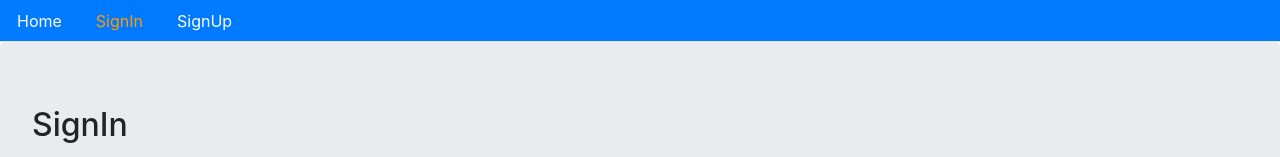
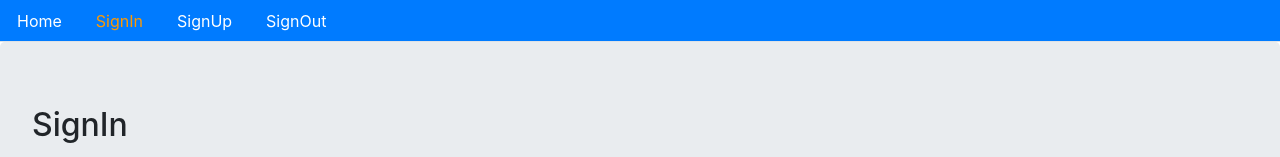
Before and after one commit to matthewchick/EcommerceWithReactAndNode_frontEnd, a React (Create React App) app: page /signin in a window 1280 px wide. Shown: the top 157 px of the page. Built offline with nearby package versions, Linux system fonts and the light colour scheme; no server answers.

Commit message:
Save login to localstorage and implement signout to clear localstorage

```diff
--- a/src/auth/Auth.js
+++ b/src/auth/Auth.js
@@ -1,5 +1,48 @@
 
 import { API } from '../config';
+
+// here next is callback function
+export const authenticate = (data, next) => {
+    if (typeof window !== 'undefined') {
+        localStorage.setItem('jwt', JSON.stringify(data));
+        next();
+    }
+}
+// use next callback function to redirect to another page
+export const signout = (next) => {
+    if (typeof window !== 'undefined') {
+        localStorage.removeItem('jwt');
+        next();
+        return fetch(`${API}/signout`, {
+            method: "GET"
+        })
+        .then(response => {
+            console.log('signout', response);
+        })
+        .catch(err => {
+            console.log(err);
+        })
+    }
+}
+
+export const signin = (user) => {
+    console.log(user.email, user.password);
+    // use return before fetch otherwise TypeError: Cannot read property 'then' of undefined
+    return fetch(`${API}/signin`, {
+        method: "POST",
+        headers: {
+            Accept: 'application/json',
+            "Content-Type": "application/json"
+        },
+        body: JSON.stringify(user)
+    })
+    .then(response => {
+        return response.json();
+    })
+    .catch(err => {
+        console.log(err);
+    })
+};
 
 export const signup = (user) => {
     // console.log(user.name, user.email, user.password);
@@ -19,22 +62,3 @@
         console.log(err);
     })
 };
-
-export const signin = (user) => {
-    console.log(user.email, user.password);
-    // use return before fetch otherwise TypeError: Cannot read property 'then' of undefined
-    return fetch(`${API}/signin`, {
-        method: "POST",
-        headers: {
-            Accept: 'application/json',
-            "Content-Type": "application/json"
-        },
-        body: JSON.stringify(user)
-    })
-    .then(response => {
-        return response.json();
-    })
-    .catch(err => {
-        console.log(err);
-    })
-};
--- a/src/core/NavMenu.js
+++ b/src/core/NavMenu.js
@@ -5,7 +5,8 @@
  * simply it connects component to the router.
  * Use Link, not necessary to reload index.html when link to other pages
  */
-import { Link, withRouter } from 'react-router-dom'
+import { Link, withRouter } from 'react-router-dom';
+import { signout } from '../auth/Auth';
 
 const isActive = (history, path) => {
     if (history.location.pathname === path) {
@@ -38,6 +39,19 @@
                     SignUp
                 </Link>
             </li>
+            <li className="nav-item">
+                <span
+                    className="nav-link"
+                    style={{cursor: 'pointer', color: '#ffffff'}}
+                    onClick={()=>
+                        signout(() => {
+                            history.push('/');
+                        })
+                    }
+                >
+                    SignOut
+                </span>
+            </li>
         </ul>
     </div>
 );
--- a/src/user/Signin.js
+++ b/src/user/Signin.js
@@ -2,7 +2,7 @@
 import React, { useState } from 'react';    //use react hook
 import { Redirect } from 'react-router-dom';
 import Layout from '../core/Layout';
-import { signin } from '../auth/Auth';
+import { signin, authenticate } from '../auth/Auth';
 
 const Signin = () => {
 
@@ -31,13 +31,15 @@
                 console.log(data.error);
                 setValues({...values, error: data.error, loading: false})
             } else {
-                setValues({
-                    ...values,
-                    redirectToReferrer: true
-                })
+                authenticate(data, () => {
+                    setValues({
+                        ...values,
+                        redirectToReferrer: true
+                    });
+                });
             }
-        })
-    }
+        });
+    };
     // component functions
     const signUpForm = () => (
         <form>
```
